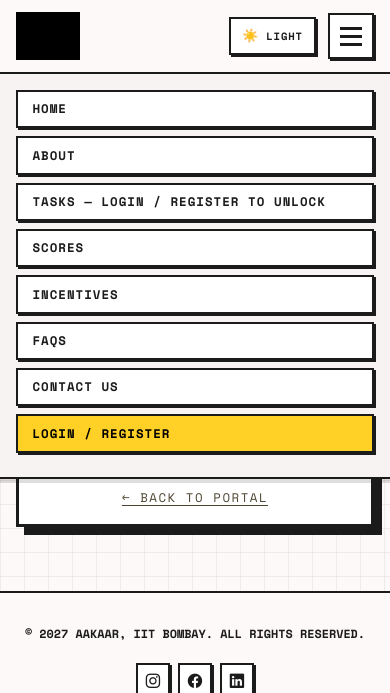
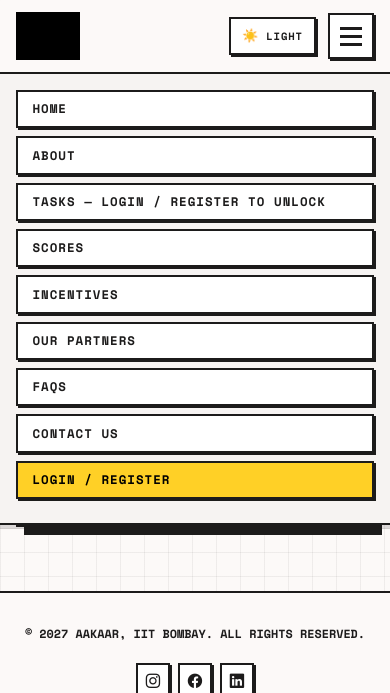
Before and after one commit to Nitesh-9009/crportal, a Django app: page /accounts/password/reset/ in a window 390 px wide, after a click that opens the changed part. Shown: the top 693 px of the page. Run offline with Django 4.2, Linux system fonts and the light colour scheme; some libraries are stand-ins or nearby versions; grey boxes are pictures that could not be loaded.

Commit message:
Add Our Partners to desktop and mobile navigation

```diff
--- a/aakarapp/templates/base.html
+++ b/aakarapp/templates/base.html
@@ -47,6 +47,10 @@
                 <svg fill="none" stroke="currentColor" stroke-linecap="square" stroke-width="2.5" viewBox="0 0 24 24"><polygon points="12 2 15.09 8.26 22 9.27 17 14.14 18.18 21.02 12 17.77 5.82 21.02 7 14.14 2 9.27 8.91 8.26 12 2"/></svg>
                 <span>Incentives</span>
             </a>
+            <a class="px-tab" href="{% url 'home' %}#sponsors" data-scroll-target="sponsors">
+                <svg fill="none" stroke="currentColor" stroke-linecap="square" stroke-width="2.5" viewBox="0 0 24 24" aria-hidden="true"><circle cx="9" cy="7" r="3"/><path d="M3 21v-3a6 6 0 0 1 12 0v3M16 4a3 3 0 0 1 0 6M18 14a5 5 0 0 1 3 4v3"/></svg>
+                <span>Our Partners</span>
+            </a>
             <a class="px-tab" href="{% url 'home' %}#faq" data-scroll-target="faq">
                 <svg fill="none" stroke="currentColor" stroke-linecap="square" stroke-width="2.5" viewBox="0 0 24 24"><circle cx="12" cy="12" r="10"/><path d="M9.09 9a3 3 0 0 1 5.83 1c0 2-3 3-3 3"/><line x1="12" x2="12.01" y1="17" y2="17"/></svg>
                 <span>FAQs</span>
@@ -88,6 +92,7 @@
         {% endif %}
         <a class="px-tab" href="{% url 'leaderboard' %}"><span>Scores</span></a>
         <a class="px-tab" href="{% url 'home' %}#incentives" data-scroll-target="incentives"><span>Incentives</span></a>
+        <a class="px-tab" href="{% url 'home' %}#sponsors" data-scroll-target="sponsors"><span>Our Partners</span></a>
         <a class="px-tab" href="{% url 'home' %}#faq" data-scroll-target="faq"><span>FAQs</span></a>
         <a class="px-tab" href="{% url 'home' %}#contact" data-scroll-target="contact"><span>Contact Us</span></a>
         {% if user.is_authenticated %}
```
